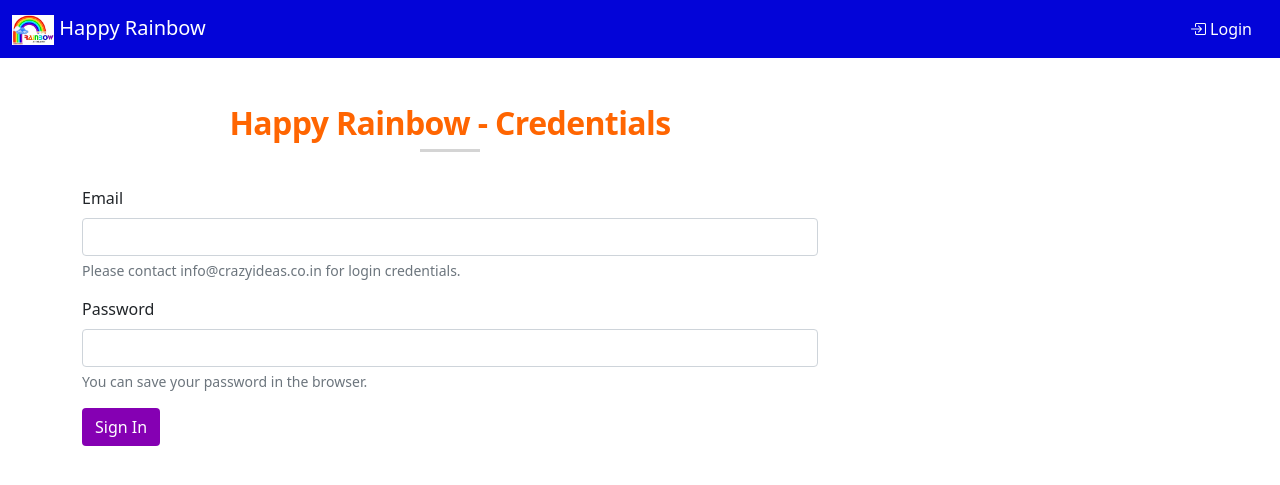
After one commit to Crazy-Ideas/happy-rainbow, a Flask app: page /login in a window 1280 px wide. The commit adds this page. Shown: the top 485 px of the page. Run offline with Flask 2, Linux system fonts and the light colour scheme; parts of the project's set-up code (start-up, migrations or seed data) failed here and were passed over; some libraries are stand-ins or nearby versions.

Commit message:
User login

```diff
--- a/app.py
+++ b/app.py
@@ -1,21 +1,37 @@
 import os
+from typing import Optional
 
 from flask import Flask
-
-# from flask_login import LoginManager
+from flask_login import LoginManager
 
 os.environ["GOOGLE_APPLICATION_CREDENTIALS"] = "google-cloud.json"
 
 from config import Config
+from models import User
 
 app = Flask(__name__)
 app.config.from_object(Config)
-# login = LoginManager(app)
-# login.login_view = "login"
-# login.session_protection = "strong" if Config.CI_SECURITY else "basic"
+
+login = LoginManager(app)
+login.login_view = "login"
+login.session_protection = "strong" if Config.CI_SECURITY else "basic"
+
+
+@login.user_loader
+def load_user(email: str) -> Optional[User]:
+    user: User = User.objects.filter_by(email=email).first()
+    return user
+
 
 if __name__ == '__main__':
     app.run()
 
 # noinspection PyUnresolvedReferences
 from routes import *
+
+
+@app.shell_context_processor
+def make_shell_context() -> dict:
+    return {
+        "User": User,
+    }
--- /dev/null
+++ b/forms.py
@@ -0,0 +1,23 @@
+from typing import Optional
+
+from flask_wtf import FlaskForm
+from wtforms import PasswordField, SubmitField, StringField
+from wtforms.validators import InputRequired, ValidationError
+
+from models import User
+
+
+class LoginForm(FlaskForm):
+    ERROR_TEXT: str = "Invalid email or password."
+    email: StringField = StringField("Email", validators=[InputRequired()])
+    password: PasswordField = PasswordField("Password", validators=[InputRequired()])
+    submit: SubmitField = SubmitField("Sign In")
+    user: Optional[User] = None
+
+    def validate_password(self, password: PasswordField):
+        self.user = User.objects.filter_by(email=self.email.data).first()
+        if not self.user:
+            raise ValidationError(self.ERROR_TEXT)
+        if not self.user.check_password(password.data):
+            raise ValidationError(self.ERROR_TEXT)
+        return
--- a/routes.py
+++ b/routes.py
@@ -1,9 +1,37 @@
-from flask import render_template
+from flask import render_template, request, url_for, Response, make_response, redirect
+from flask_login import login_user, current_user, logout_user
+from werkzeug.urls import url_parse
 
 from app import app
+from config import Config
+from forms import LoginForm
 
 
 @app.route("/")
 @app.route("/home")
 def home():
     return render_template("home.html")
+
+
+@app.route("/login", methods=["GET", "POST"])
+def login():
+    form = LoginForm()
+    if not form.validate_on_submit():
+        return render_template("login.html", form=form)
+    token = form.user.get_token()
+    login_user(user=form.user)
+    next_page = request.args.get("next")
+    if not next_page or url_parse(next_page).netloc != str():
+        next_page = url_for("home")
+    response: Response = make_response(redirect(next_page))
+    response.set_cookie("token", token, max_age=Config.TOKEN_EXPIRY, secure=Config.CI_SECURITY, httponly=True,
+                        samesite="Strict")
+    return response
+
+
+@app.route("/logout")
+def logout():
+    if current_user.is_authenticated:
+        current_user.revoke_token()
+        logout_user()
+    return redirect(url_for("home"))
--- a/static/css/main.css
+++ b/static/css/main.css
@@ -9,11 +9,12 @@
 .section-title h2 {
     font-size: 32px;
     font-weight: bold;
-    color: #eb0102;
+    color: #ff6501;
     letter-spacing: -0.6px;
     position: relative;
     margin: 15px 0;
     padding-bottom: 5px;
+    text-align: center;
 }
 
 .section-title h2:after {
--- a/templates/base.html
+++ b/templates/base.html
@@ -25,38 +25,65 @@
 <body>
 <!-- NavBar -->
 <div class="container">
-    <nav class="navbar navbar-dark navbar-expand-md fixed-top" style="background: #0304d8">
+    <nav class="navbar navbar-dark navbar-expand-md fixed-top hr-bg-indigo">
         <div class="container-fluid">
             <a class="navbar-brand" href="{{ url_for('home') }}">
                 <img src="{{ url_for('static', filename='brand.png') }}" alt="HR" width="42" height="30" class="">
+                Happy Rainbow
             </a>
             <button class="navbar-toggler" data-bs-toggle="collapse" data-bs-target="#navbarMenu">
                 <span class="navbar-toggler-icon"></span>
             </button>
             <div class="collapse navbar-collapse" id="navbarMenu">
                 <div class="navbar-nav me-auto mb-2 mb-lg-0">
-                    {#                {%- if current_user.is_authenticated %}#}
-                    <a class="nav-item nav-link {% if request.url_rule.endpoint == 'home' %}active{% endif %}"
-                       href="{{ url_for('home') }}" title="Play">
-                        <i class="bi-house-door-fill"></i> Home
-                    </a>
-                    {#                {%- endif %}#}
+                    {%- if current_user.is_authenticated %}
+                        <a class="nav-item nav-link {% if request.url_rule.endpoint == 'home' %}active{% endif %}"
+                           href="{{ url_for('home') }}" title="Home">
+                            <i class="bi-house-door-fill"></i> Home
+                        </a>
+                    {%- endif %}
                 </div>
                 <div class="navbar-nav me-2">
-                    {#                {%- if current_user.is_anonymous %}#}
-                    <a class="nav-item nav-link active" href="{{ url_for('home') }}" title="Login">
-                        <i class="bi-box-arrow-in-right"></i> Login
-                    </a>
-                    {#                {%- else %}#}
-                    {#                    <a class="nav-item nav-link" href="{{ url_for('home') }}" title="Logout">#}
-                    {#                        <i class="bi-box-arrow-in-left"></i> Logout#}
-                    {#                    </a>#}
-                    {#                {%- endif %}#}
+                    {%- if current_user.is_anonymous %}
+                        <a class="nav-item nav-link active" href="{{ url_for('login') }}" title="Login">
+                            <i class="bi-box-arrow-in-right"></i> Login
+                        </a>
+                    {%- else %}
+                        <a class="nav-item nav-link" href="{{ url_for('logout') }}" title="Logout">
+                            <i class="bi-box-arrow-in-left"></i> Logout
+                        </a>
+                    {%- endif %}
                 </div>
             </div>
         </div>
     </nav>
 </div>
+
+<!--Macros-->
+<!-- Macro to render all types of form fields -->
+{%- macro render_field(field, field_text="") %}
+    {%- if field.type in ("HiddenField", "CSRFTokenField") %}
+        {{ field() }}
+    {%- elif field.type == "SubmitField" %}
+        {{ field(class_="btn hr-bg-violet") }}
+    {%- else %}
+        <div class="mb-3">
+            {% if field.errors %}
+                <label for="{{ field.id }}" class="form-label is-invalid">{{ field.label }}</label>
+            {% else %}
+                <label for="{{ field.id }}" class="form-label">{{ field.label }}</label>
+            {% endif %}
+            {{ field(class_="form-control") }}
+            {% if field_text %}
+                <div class="form-text">{{ field_text }}</div>
+            {% endif %}
+            {% for error in field.errors %}
+                <div class="invalid-feedback">{{ error }}</div>
+            {% endfor %}
+        </div>
+    {%- endif %}
+{%- endmacro %}
+
 <!-- Render page with flash message-->
 {%- block content %}
     <div class="container" id="pad-content">
@@ -77,7 +104,6 @@
 {%- endblock %}
 
 <!-- Scripts-->
-
 {%- block scripts %}
     <!-- Bootstrap -->
     <!--suppress SpellCheckingInspection -->
--- a/templates/home.html
+++ b/templates/home.html
@@ -14,7 +14,7 @@
             </div>
         </div>
     </div>
-    <section id="portfolio" class="hr-bg-orange">
+    <section id="portfolio" class="hr-bg-blue">
         <div class="container">
             <br>
             <br>
--- /dev/null
+++ b/templates/login.html
@@ -0,0 +1,22 @@
+{% extends "base.html" %}
+
+{%- block app_content %}
+    <div class="row">
+        <div class="col-md-8">
+            <div class="section-title">
+                <h2>Happy Rainbow - Credentials</h2>
+            </div>
+        </div>
+    </div>
+    <br>
+    <div class="row">
+        <div class="col-md-8">
+            <form class="form" method="POST" id="login-form" enctype="multipart/form-data" novalidate>
+                {{ render_field(form.csrf_token) }}
+                {{ render_field(form.email, "Please contact info@crazyideas.co.in for login credentials.") }}
+                {{ render_field(form.password, "You can save your password in the browser.") }}
+                {{ render_field(form.submit) }}
+            </form>
+        </div>
+    </div>
+{%- endblock %}
```
Also changed, not shown: models.py (added, +49 -0 lines), requirements.txt (+24 -0 lines).
